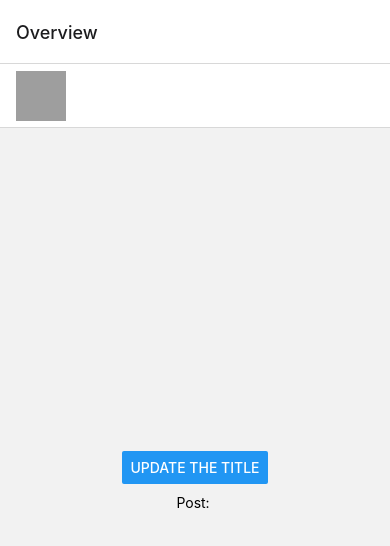
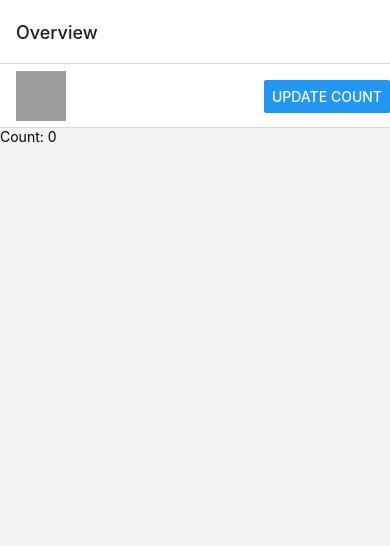
Before and after one commit to Sarbjotsinghm/ToDoNav-3, a React Native app: screen / in a window 390 px wide. Shown: the top 546 px of the page. Built offline with nearby package versions, Linux system fonts and the light colour scheme; grey boxes are pictures that could not be loaded.

Commit message:
header. buttons updated count.

```diff
--- a/App.js
+++ b/App.js
@@ -38,43 +38,11 @@ function DetailsScreen({navigation}) {
 
 function LogoTitle() {
   return (
-    <Image
-      style={{width: 50, height: 50}}
-      source={require('./assets/2.jpg')}
-    />
+    <Image style={{width: 50, height: 50}} source={require('./assets/2.jpg')} />
   );
 }
 
-function StackScreen() {
-  return (
-    <Stack.Navigator>
-      <Stack.Screen
-        name="Home"
-        component={HomeScreen}
-        options={{headerTitle: props => <LogoTitle {...props} />}}
-      />
-    </Stack.Navigator>
-  );
-}
-
-function HomeScreen({navigation, route}) {
-  React.useEffect(() => {
-    if (route.params?.post) {
-      // Post updated, do something with `route.params.post`
-      // For example, send the post to the server
-    }
-  }, [route.params?.post]);
-
-  return (
-    <View style={{flex: 1, alignItems: 'center', justifyContent: 'center'}}>
-      <Button
-        title="Update the title"
-        onPress={() => navigation.setOptions({title: 'Updated!'})}
-      />
-      <Text style={{margin: 10}}>Post: {route.params?.post}</Text>
-    </View>
-  );
-}
+//
 
 // function StackScreen() {
 //   return (
@@ -96,6 +64,38 @@ function HomeScreen({navigation, route}) {
 //     </Stack.Navigator>
 //   );
 // }
+
+function StackScreen() {
+  return (
+    <Stack.Navigator>
+      <Stack.Screen
+        name="Home"
+        component={HomeScreen}
+        options={({navigation, route}) => ({
+          headerTitle: props => <LogoTitle {...props} />,
+          // Add a placeholder button without the `onPress` to avoid flicker
+          headerRight: () => <Button title="Update count" />,
+        })}
+      />
+    </Stack.Navigator>
+  );
+}
+
+function HomeScreen({navigation}) {
+  const [count, setCount] = React.useState(0);
+
+  React.useEffect(() => {
+    // Use `setOptions` to update the button that we previously specified
+    // Now the button includes an `onPress` handler to update the count
+    navigation.setOptions({
+      headerRight: () => (
+        <Button onPress={() => setCount(c => c + 1)} title="Update count" />
+      ),
+    });
+  }, [navigation]);
+
+  return <Text>Count: {count}</Text>;
+}
 
 function CreatePostScreen({navigation, route}) {
   const [postText, setPostText] = React.useState('');
```
